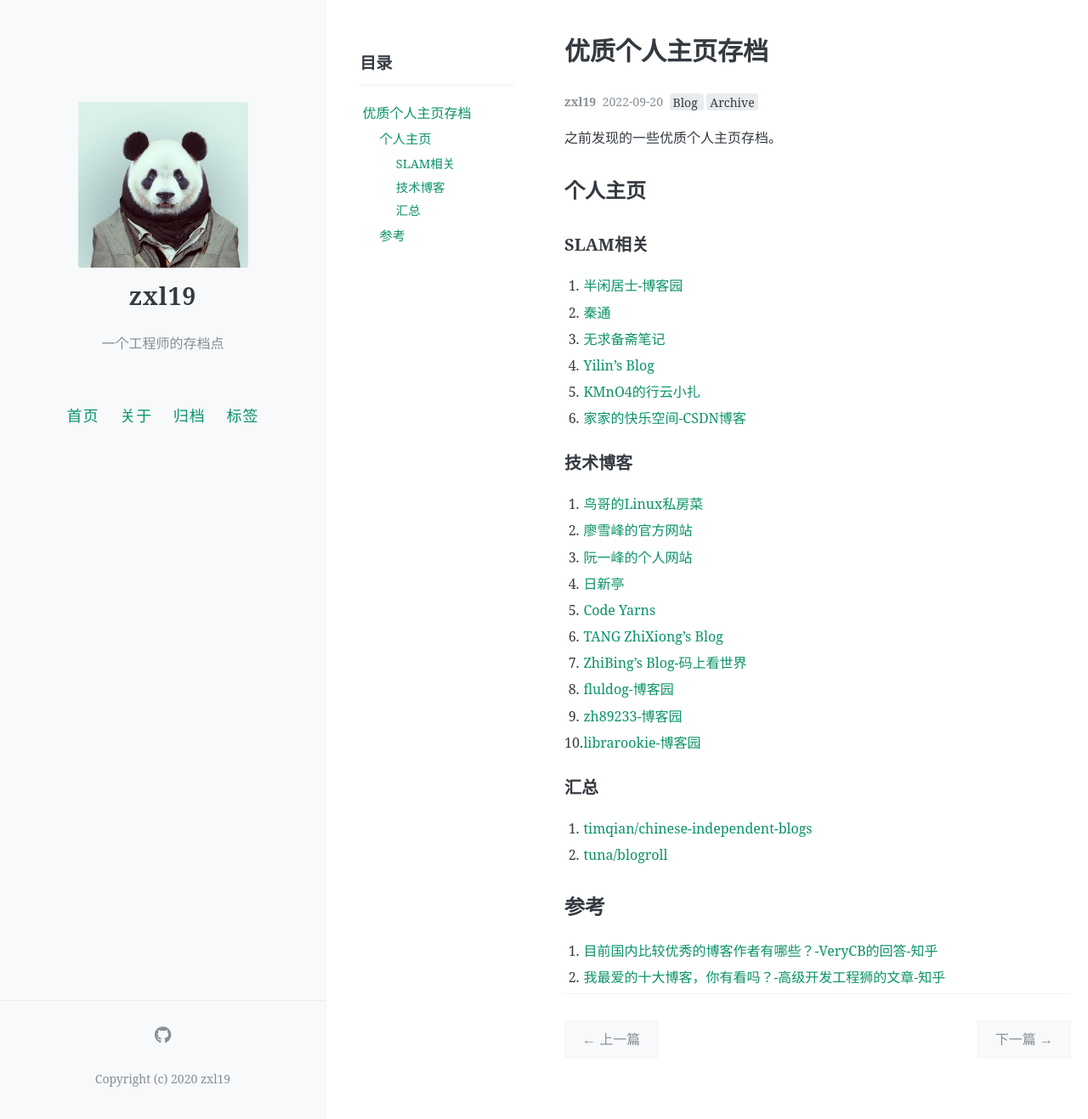
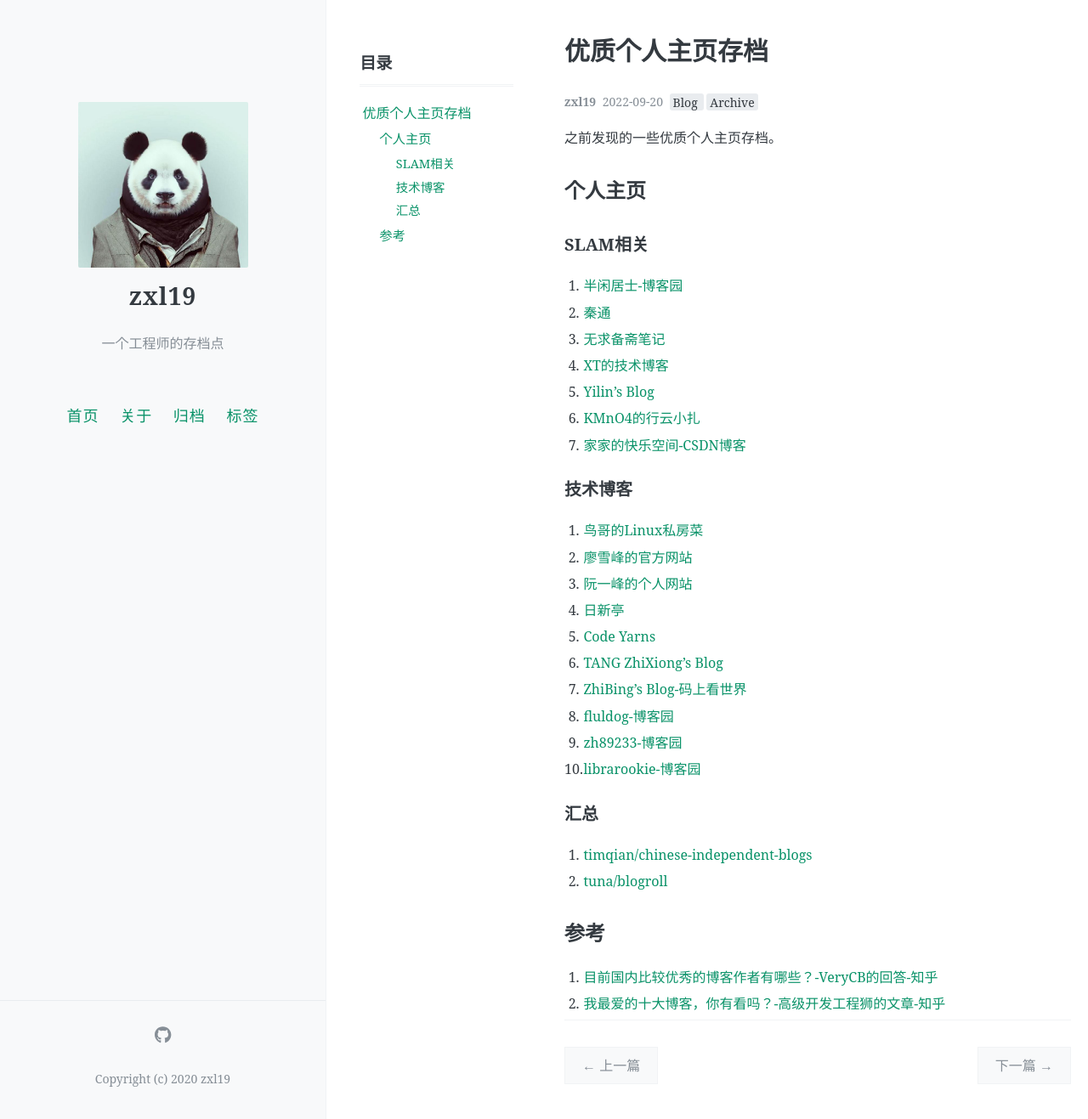
Before and after one commit to zxl19/zxl19.github.io, a Jekyll site: the page built from _posts/2022-09-20-awesome-blog.md, in a window 1280 px wide and 1317 px high. Shown: the whole window at 85% size. Built offline with Jekyll 4.4.1, drawn with Linux system fonts in a browser that asks for light colours; comment, search, counter and statistics services are not loaded.

Commit message:
Update Posts

```diff
--- a/_posts/2022-09-20-awesome-blog.md
+++ b/_posts/2022-09-20-awesome-blog.md
@@ -20,9 +20,10 @@ pinned: false
 1. [半闲居士-博客园](https://www.cnblogs.com/gaoxiang12)
 2. [秦通](https://qintong.xyz)
 3. [无求备斋笔记](https://fzheng.me/cn/)
-4. [Yilin's Blog](https://yilingui.xyz)
-5. [KMnO4的行云小扎](https://wastoon.github.io)
-6. [家家的快乐空间-CSDN博客](https://blog.csdn.net/m0_38144614)
+4. [XT的技术博客](https://xiaotaoguo.com)
+5. [Yilin's Blog](https://yilingui.xyz)
+6. [KMnO4的行云小扎](https://wastoon.github.io)
+7. [家家的快乐空间-CSDN博客](https://blog.csdn.net/m0_38144614)
 
 ### 技术博客
 
```
Also changed, not shown: _posts/TODO-gflags-note.md (added), _posts/TODO-glog-note.md (added), _posts/TODO-googletest-note.md (added).
